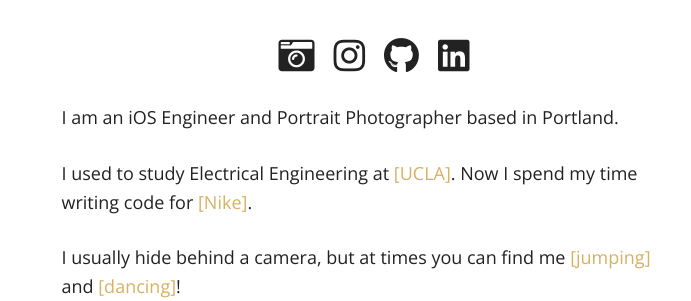
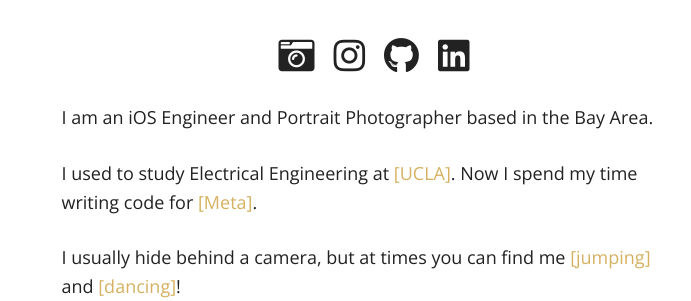
Before and after one commit to lammorris/lammorris.github.io, a Jekyll site: the page built from index.md, in a window 1280 px wide. Shown: the part 221-522 px from the top of the page, without its empty margins (266-957 px from the left). Built offline with Jekyll 4.4.1, drawn with Linux system fonts in a browser that asks for light colours; nearby versions of some CDN libraries.

Commit message:
Update employer to Meta and location to Bay Area

```diff
--- a/index.md
+++ b/index.md
@@ -7,9 +7,9 @@ layout: default
 
 {% include sharing.html %}
 
-I am an iOS Engineer and Portrait Photographer based in Portland.
+I am an iOS Engineer and Portrait Photographer based in the Bay Area.
 
-I used to study Electrical Engineering at [[UCLA]](https://ucla.edu). Now I spend my time writing code for [[Nike]](https://nike.com).
+I used to study Electrical Engineering at [[UCLA]](https://ucla.edu). Now I spend my time writing code for [[Meta]](https://meta.com).
 
 I usually hide behind a camera, but at times you can find me [[jumping]](https://youtu.be/ALzGNV5__l4?t=1m10s) and [[dancing]](https://www.youtube.com/watch?v=jbtRbDS1Ddw)!
 
```
